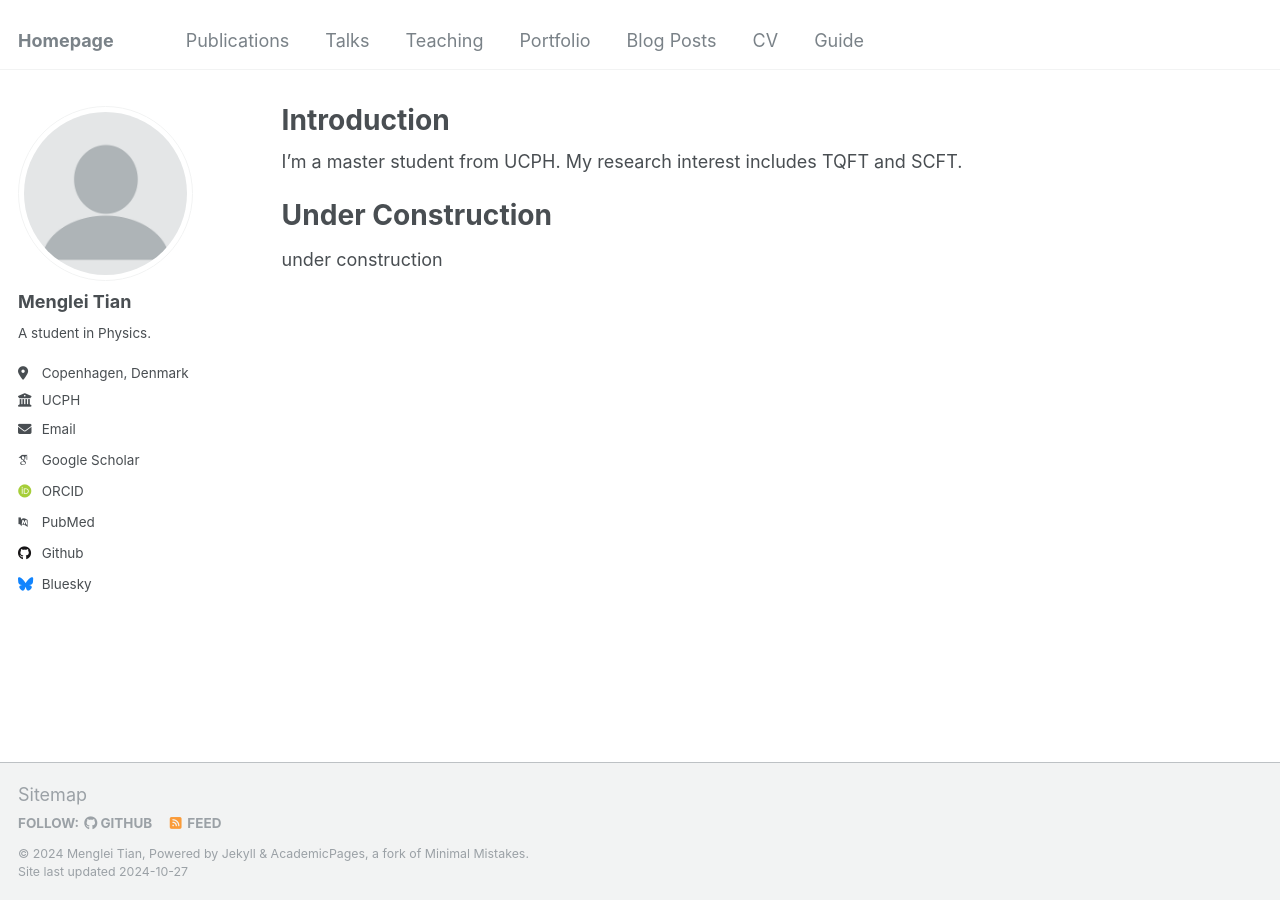
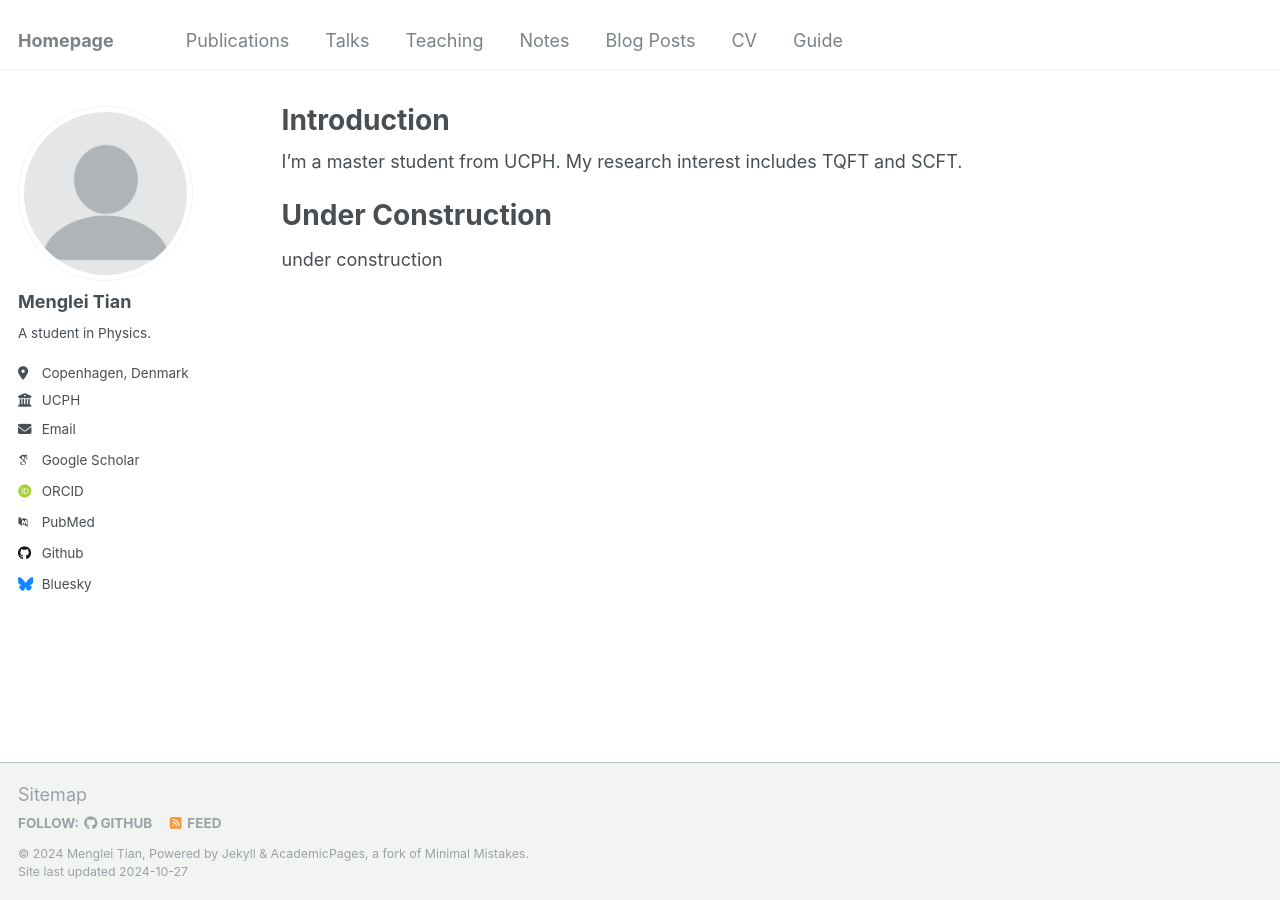
Before and after one commit to Corvus-coronoides/Menglei-Tian.github.io, a Jekyll site: the page built from _pages/about.md, in a window 1280 px wide. Built offline with Jekyll 4.4.1, drawn with Linux system fonts in a browser that asks for light colours; some web fonts are replaced.

Commit message:
Update navigation.yml

```diff
--- a/_data/navigation.yml
+++ b/_data/navigation.yml
@@ -14,14 +14,14 @@ main:
   - title: "Teaching"
     url: /teaching/
 
-  - title: "Portfolio"
-    url: /portfolio/
+  - title: "Notes"
+    url: /Tian-notes/
 
   - title: "Blog Posts"
     url: /year-archive/
 
   - title: "CV"
-    url: /cv/
+    url: /Tian-cv/
 
   - title: "Guide"
     url: /markdown/
```
